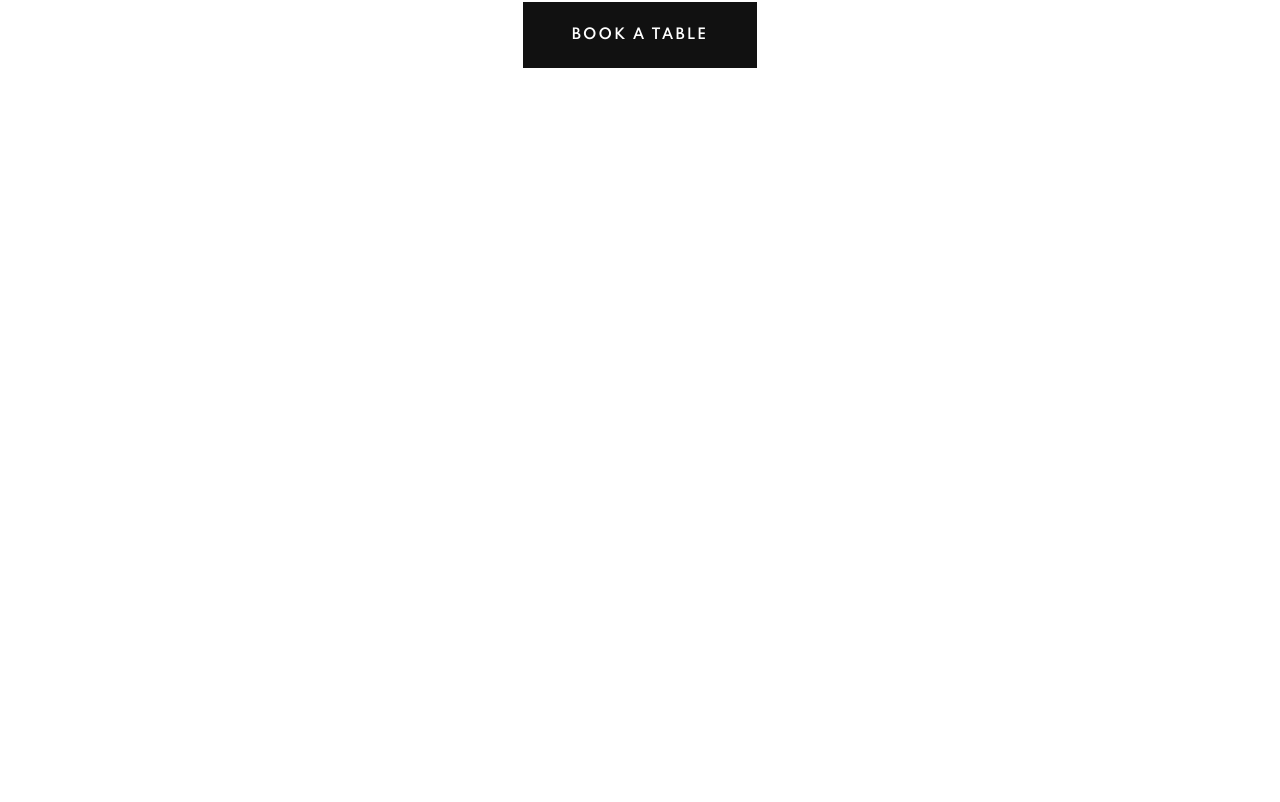
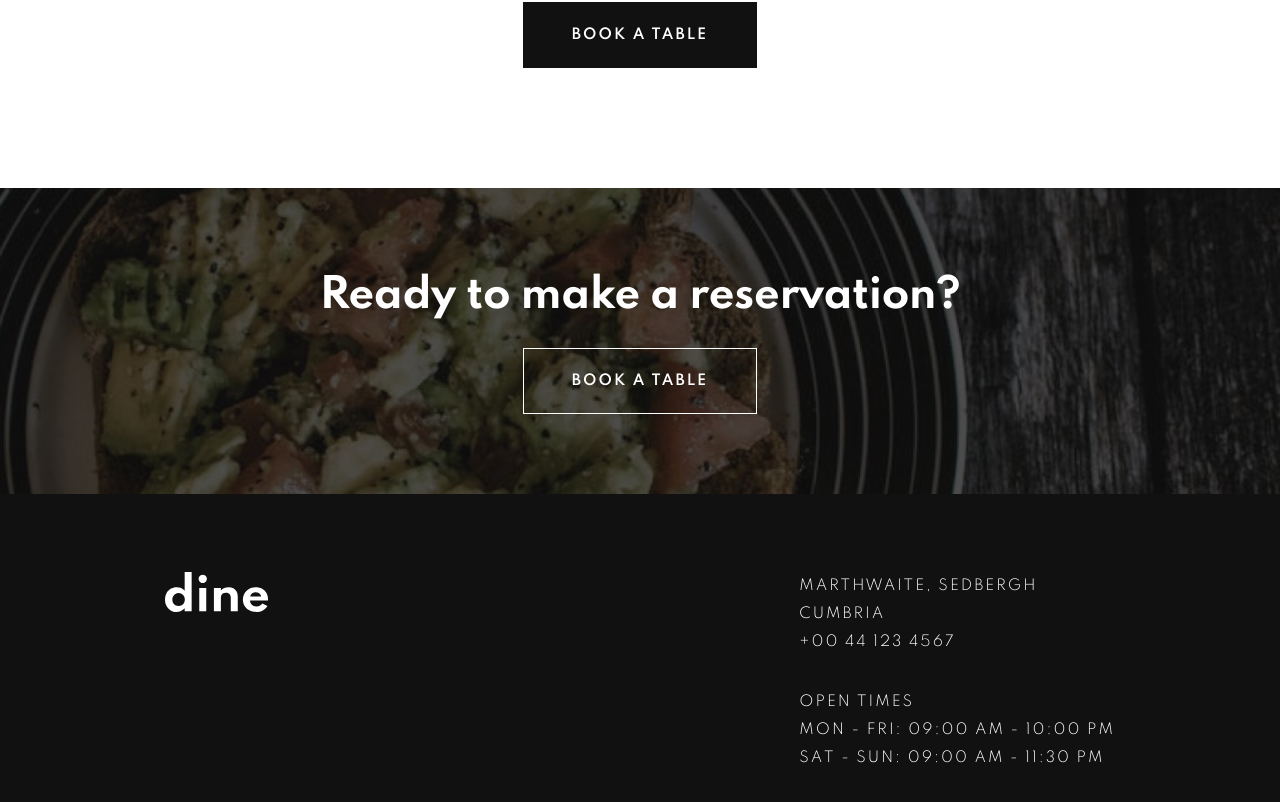
Before and after one commit to aryan2000sp/Dine_Webpage, a React (Create React App) app: page / in a window 1280 px wide. Shown: the part 3389-4191 px from the top of the page. Before the commit the page ends 3577 px from the top, so only its background shows below. Built offline with nearby package versions, Linux system fonts and the light colour scheme.

Commit message:
Added the footer section.

```diff
--- a/src/App.js
+++ b/src/App.js
@@ -2,6 +2,7 @@ import Header from "./Components/Header/Header";
 import UpperSection from "./Components/Upper_Section/UpperSection";
 import MiddleSection from "./Components/Middle Section/MiddleSection";
 import LowerSection from "./Components/Lower Section/LowerSection";
+import FooterSection from "./Components/Footer Section/FooterSection";
 function App() {
   return (
     <>
@@ -9,6 +10,7 @@ function App() {
       <UpperSection />
       <MiddleSection />
       <LowerSection />
+      <FooterSection />
     </>
   );
 }
--- /dev/null
+++ b/src/Components/Footer Section/FooterSection.jsx
@@ -0,0 +1,25 @@
+import { ReactComponent as Logo } from "../../images/logo.svg";
+
+const FooterSection = () => {
+  return (
+    <footer className="footer-section flex-col flex-col-ai-c">
+      <div className="footer-section-logo">
+        <Logo className="logo" />
+      </div>
+      <div className="footer-section-main flex-col flex-col-ai-c">
+        <article className="col-1 col">
+          <h3 className="light-heading">Marthwaite, Sedbergh</h3>
+          <h3 className="light-heading">Cumbria</h3>
+          <h3 className="light-heading">+00 44 123 4567</h3>
+        </article>
+        <article className="col-2 col">
+          <h3 className="light-heading">OPEN TIMES</h3>
+          <h3 className="light-heading">MON - FRI: 09:00 AM - 10:00 PM</h3>
+          <h3 className="light-heading">SAT - SUN: 09:00 AM - 11:30 PM</h3>
+        </article>
+      </div>
+    </footer>
+  );
+};
+
+export default FooterSection;
--- a/src/Components/Lower Section/LowerSection.jsx
+++ b/src/Components/Lower Section/LowerSection.jsx
@@ -22,6 +22,7 @@ const LowerSection = () => {
 
   console.log(displayData.img[0]);
   return (
+    <>
       <section className="lower-section flex-col flex-col-ai-c">
         {/* Div for the curve design */}
         <div className="wrapper">
@@ -73,6 +74,14 @@ const LowerSection = () => {
           </div>
         </div>
       </section>
+
+      <section className="lower-section-1">
+        <article className="lower-section-1-article flex-col flex-col-ai-c">
+          <h2>Ready to make a reservation?</h2>
+          <button className="btn-dark">BOOK A TABLE</button>
+        </article>
+      </section>
+    </>
   );
 };
 
--- /dev/null
+++ b/src/scss/_footer_section.scss
@@ -0,0 +1,68 @@
+.footer-section {
+  background-color: $cod-gray-color;
+  padding: 5rem 1.5rem;
+
+  &-logo .logo {
+    display: block;
+  }
+  &-main {
+    margin-top: 2.5rem;
+    .col {
+      &:not(:last-child) {
+        margin-bottom: 2rem;
+      }
+
+      > h3 {
+        font-weight: 400;
+        text-transform: uppercase;
+        text-align: center;
+        color: #fff;
+      }
+    }
+  }
+}
+
+// Media Queries
+
+// For width 768px and above
+@include breakpoint-up(medium) {
+  .footer-section {
+    padding: 4rem 2.5rem;
+    flex-direction: row;
+    justify-content: space-between;
+    align-items: flex-start;
+
+    &-main {
+      width: 28.5rem;
+      margin-top: 0rem;
+      align-items: flex-start;
+      .col > h3 {
+        text-align: left;
+      }
+    }
+  }
+}
+
+// For width 1024px and above
+@include breakpoint-up(large) {
+  .footer-section {
+    padding: 4.875rem 10.3125rem;
+    &-main {
+      width: auto;
+    }
+  }
+}
+
+// For width 1300px and above
+@include breakpoint-up(x-large) {
+  .footer-section {
+    padding: 4.875rem 10.3125rem;
+
+    &-main {
+      flex-direction: row;
+      .col:not(:last-child) {
+        margin-right: 7.75rem;
+      }
+    }
+  }
+}
--- a/src/scss/_lower_section.scss
+++ b/src/scss/_lower_section.scss
@@ -81,6 +81,26 @@
   }
 }
 
+.lower-section-1 {
+  padding: 5rem 1.5rem;
+  background-image: url(../images/homepage/ready-bg-mobile@2x.jpg);
+  background-repeat: no-repeat;
+  background-size: cover;
+
+  &-article > h2 {
+    color: #fff;
+    font-size: 2rem;
+    line-height: 2.5rem;
+    letter-spacing: -0.4px;
+    text-align: center;
+    margin-bottom: 1.5rem;
+  }
+
+  &-article > button {
+    background-color: transparent;
+  }
+}
+
 // Media queries
 
 // For width 768px and above
@@ -122,6 +142,14 @@
         line-height: 1.875rem;
         letter-spacing: -0.22px;
       }
+    }
+  }
+
+  .lower-section-1 {
+    background-image: url(../images/homepage/ready-bg-tablet@2x.jpg);
+    &-article > h2 {
+      font-size: 2.5rem;
+      line-height: 3.5rem;
     }
   }
 }
@@ -196,4 +224,18 @@
       }
     }
   }
+
+  .lower-section-1 {
+    background-image: url(../images/homepage/ready-bg-desktop@2x.jpg);
+    padding: 5.5rem 10.3125rem;
+
+    &-article {
+      flex-direction: row;
+      justify-content: space-between;
+      align-items: center;
+      > h2 {
+        text-align: left;
+      }
+    }
+  }
 }
--- a/src/scss/main.scss
+++ b/src/scss/main.scss
@@ -4,3 +4,4 @@
 @import "_upper_section.scss";
 @import "_middle_section.scss";
 @import "_lower_section.scss";
+@import "_footer_section.scss";
```
Lines whose indentation alone changed are shown as unchanged.
